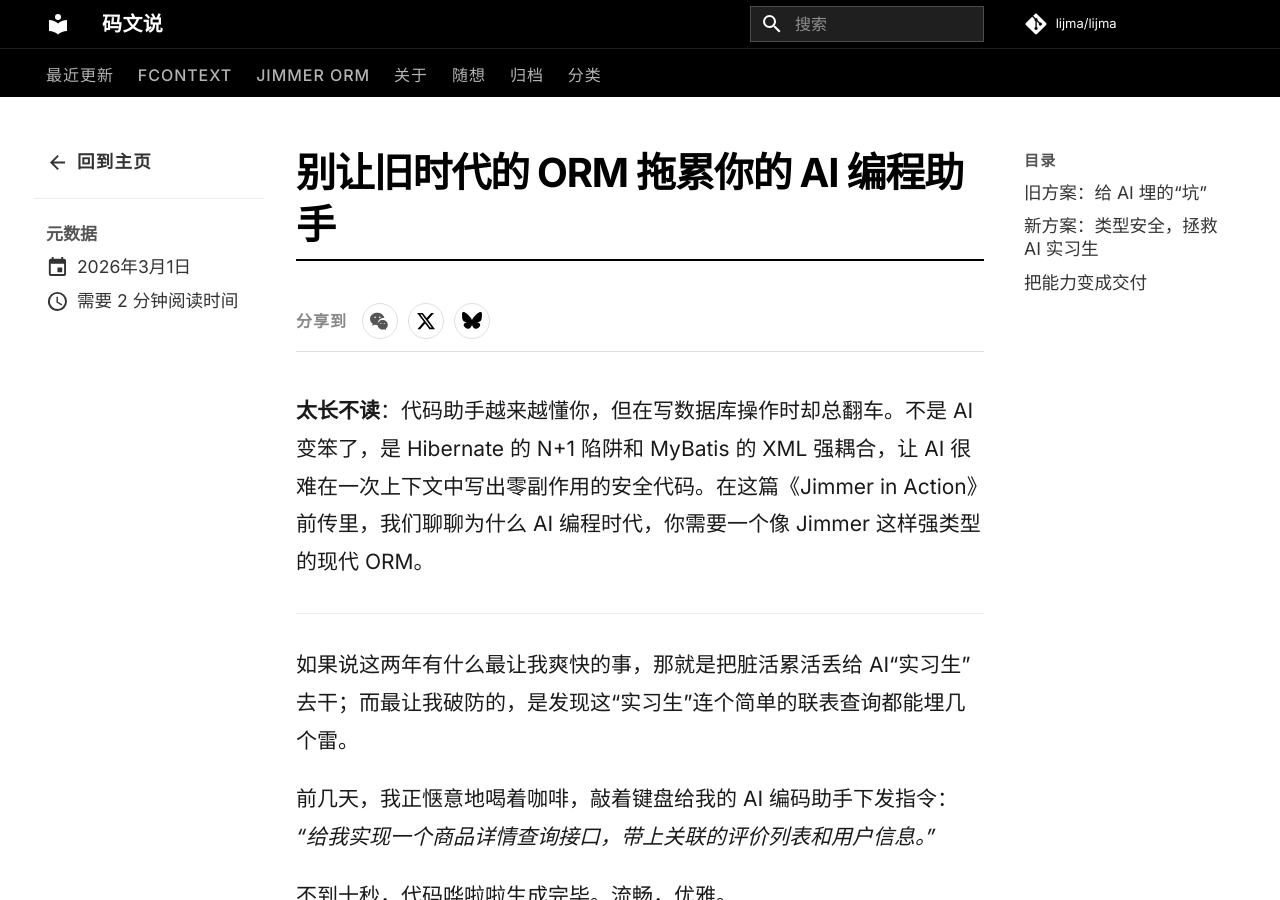
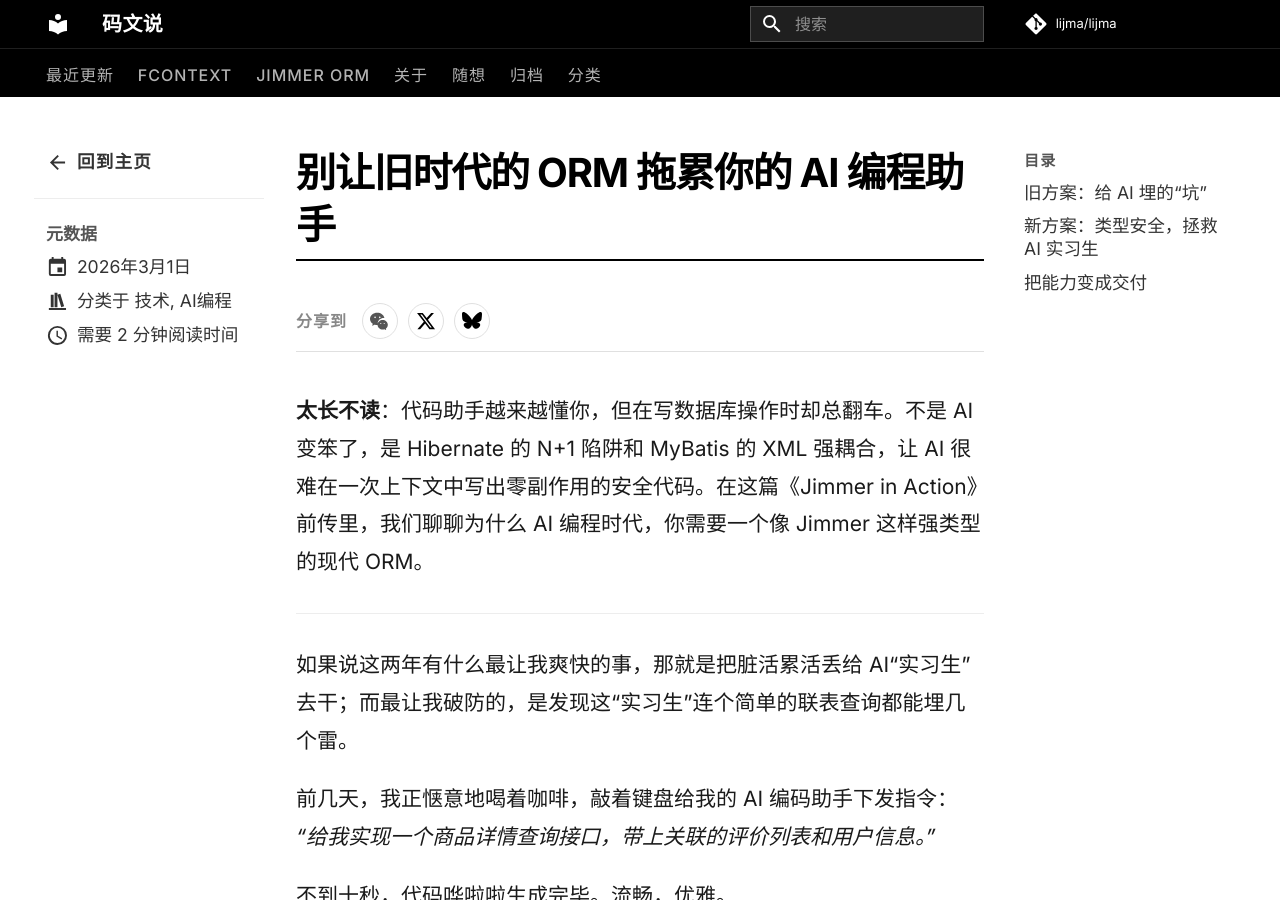
Before and after one commit to lijma/lijma, an MkDocs documentation site: the page built from docs/posts/2026-03-01-别让旧时代的ORM拖累你的AI编程助手.md, in a window 1280 px wide and 900 px high. Built offline with MkDocs 1.6.1 and Material for MkDocs 9.7.7, drawn with Linux system fonts in a browser that asks for light colours; comment, search, counter and statistics services are not loaded.

```diff
--- a/docs/posts/2026-03-01-别让旧时代的ORM拖累你的AI编程助手.md
+++ b/docs/posts/2026-03-01-别让旧时代的ORM拖累你的AI编程助手.md
@@ -1,6 +1,9 @@
 ---
 title: "别让旧时代的 ORM 拖累你的 AI 编程助手"
 date: 2026-03-01
+categories:
+  - 技术
+  - AI编程
 tags: ["技术出海", "AI", "Jimmer", "ORM", "Hibernate", "MyBatis"]
 ---
 
```
